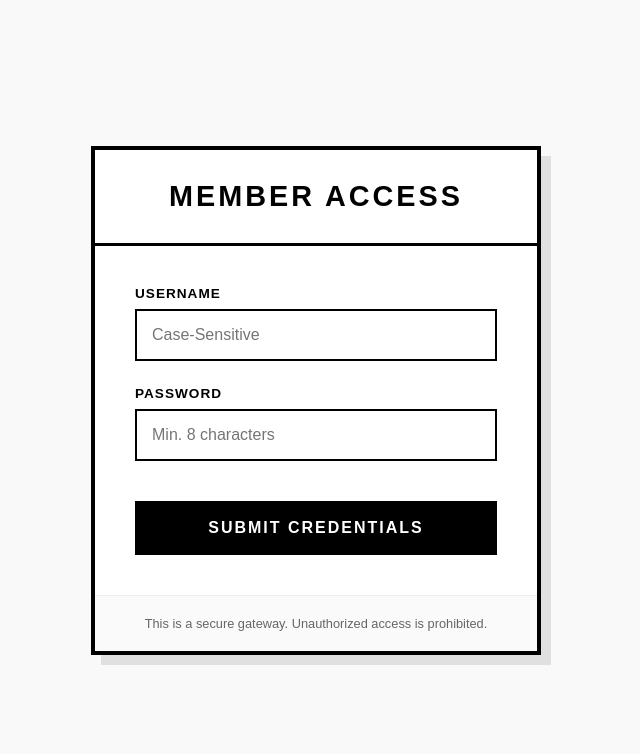
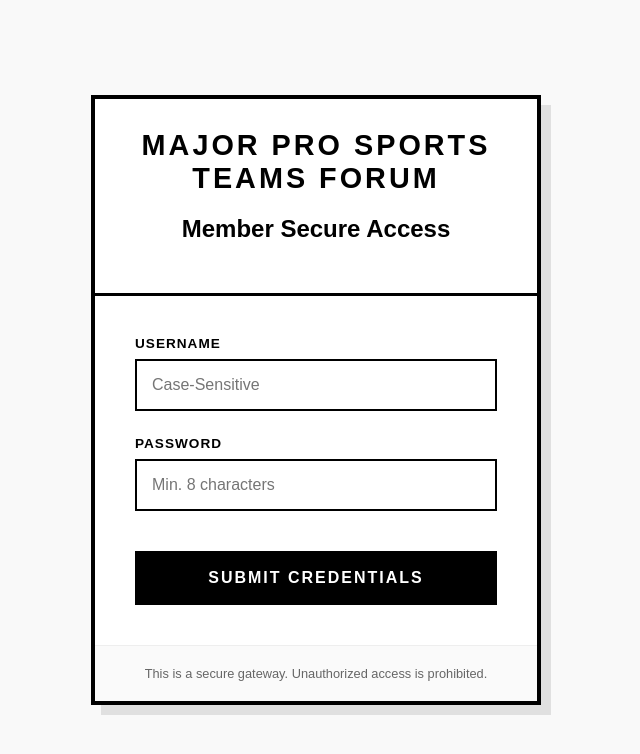
Before and after one commit to lsamuel-dev/Major-Professional-Sports-Teams-Forum, a React (Create React App) app: page / in a window 1280 px wide. Shown: the top 754 px of the page, without its empty margins (324-964 px from the left). Built offline with nearby package versions, Linux system fonts and the light colour scheme; no server answers.

Commit message:
secure login styling

```diff
--- a/src/components/ForumThread/ForumThread.jsx
+++ b/src/components/ForumThread/ForumThread.jsx
@@ -45,8 +45,7 @@ function ForumThread({ team, comments, onBack, onAddComment, onDeleteComment })
         <form onSubmit={handleSubmit} className="comment-form">
           <textarea
             name="comment"
-            placeholder="Share your thoughts on the game..."
-            required
+            placeholder="Share your thoughts..." required
           ></textarea>
           <button type="submit">Post to Thread</button>
         </form>
--- a/src/components/Login/Login.jsx
+++ b/src/components/Login/Login.jsx
@@ -15,7 +15,8 @@ function Login({ onLogin }) {
     <div className="login-page">
       <div className="login-card">
         <header className="login-header">
-          <h1>MEMBER ACCESS</h1>
+          <h1>MAJOR PRO SPORTS TEAMS FORUM</h1>
+          <h2>Member Secure Access</h2>
         </header>
 
         <form className="login-form" onSubmit={handleSubmit}>
```
